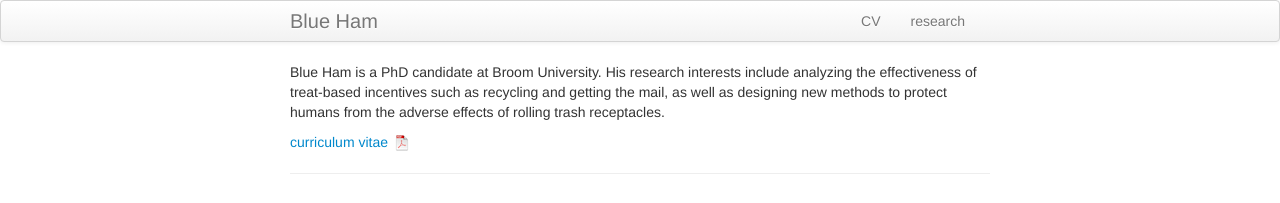
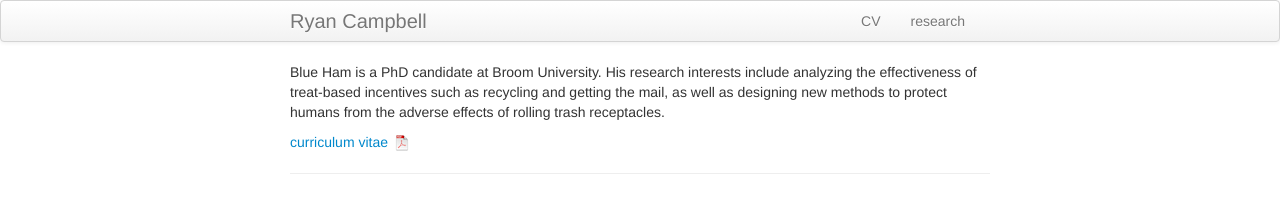
Before and after one commit to ryancampbell514/ryancampbell514.github.io, a Jekyll site: the page built from index.md, in a window 1280 px wide. Shown: the top 203 px of the page. Built offline with Jekyll 4.4.1, drawn with Linux system fonts in a browser that asks for light colours; part of the change alters nothing that is shown.

Commit message:
changed name

```diff
--- a/_config.yml
+++ b/_config.yml
@@ -8,12 +8,12 @@ highlighter: rouge
 # Themes are encouraged to use these universal variables
 # so be sure to set them if your theme uses them.
 #
-title : Blue Ham
+title : Ryan Campbell
 author :
-  name : Marisa Carlos
-  email : mbc96@cornell.edu
-  github : mbcarlos
-  twitter : MarisaBriCarlos
+  name : Ryan Campbell
+  email : r [dot] campbell3 [at] lancaster [dot] ac [dot] uk
+  github : ryancampbell514
+  # twitter : MarisaBriCarlos
 
 production_url : http://marisabriana.github.io
 
```
